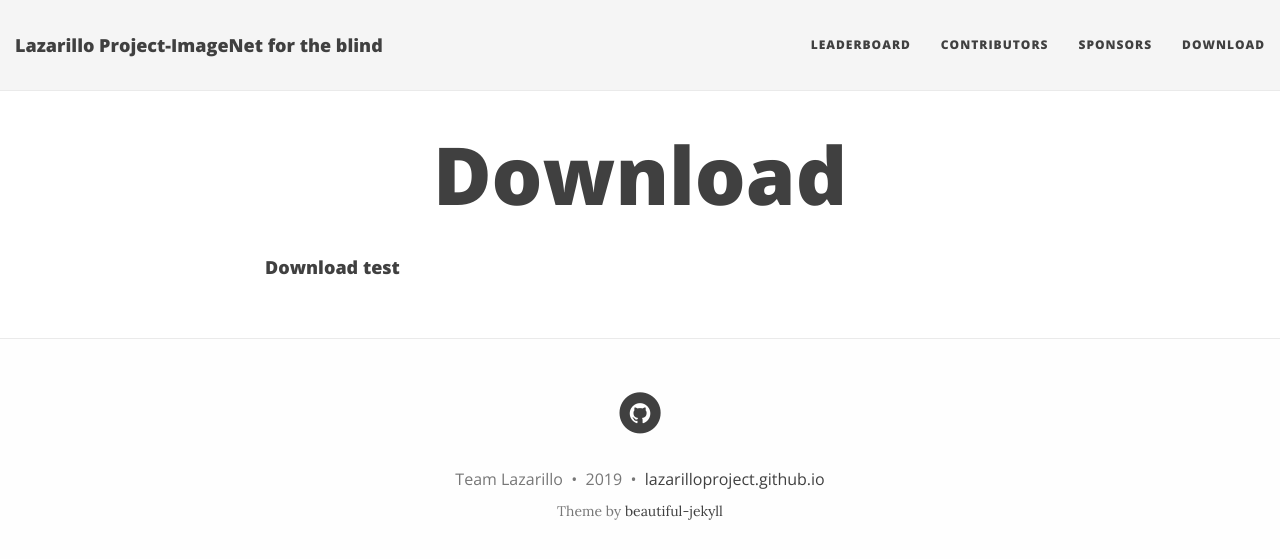
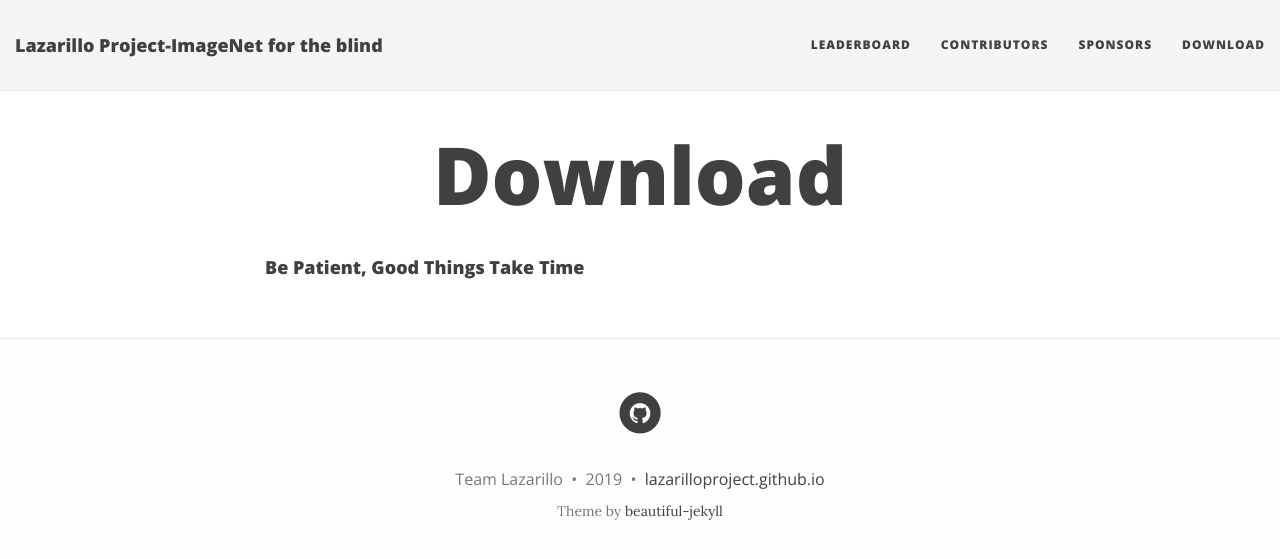
Before and after one commit to lazarilloproject/lazarilloproject.github.io, a Jekyll site: the page built from Download.md, in a window 1280 px wide. Shown: the top 559 px of the page. Built offline with Jekyll 4.4.1, drawn with Linux system fonts in a browser that asks for light colours; nearby versions of some CDN libraries.

Commit message:
Update Download.md

```diff
--- a/Download.md
+++ b/Download.md
@@ -3,4 +3,4 @@ layout: page
 title: Download
 ---
 
-#### Download test
+#### Be Patient, Good Things Take Time
```
